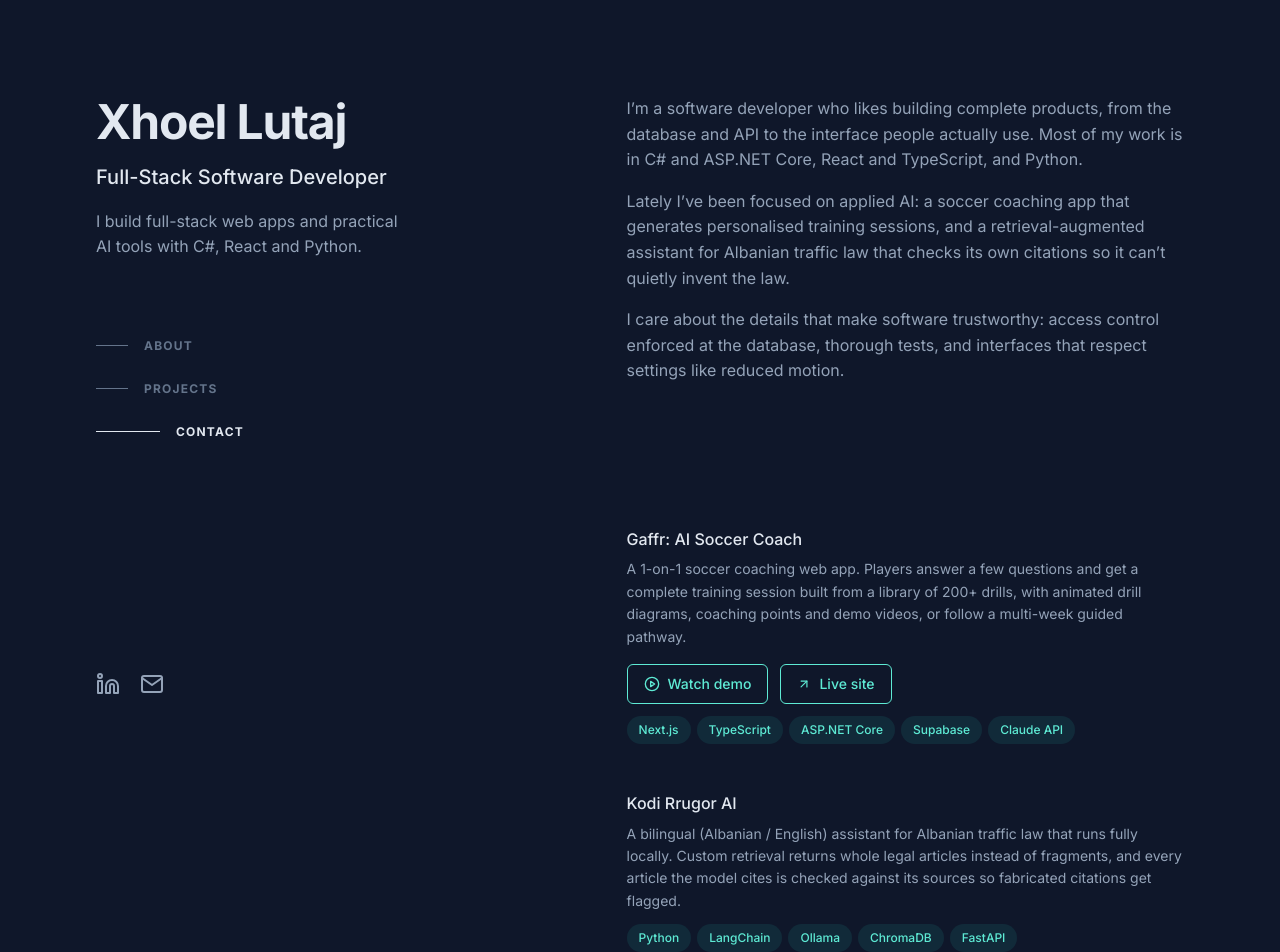
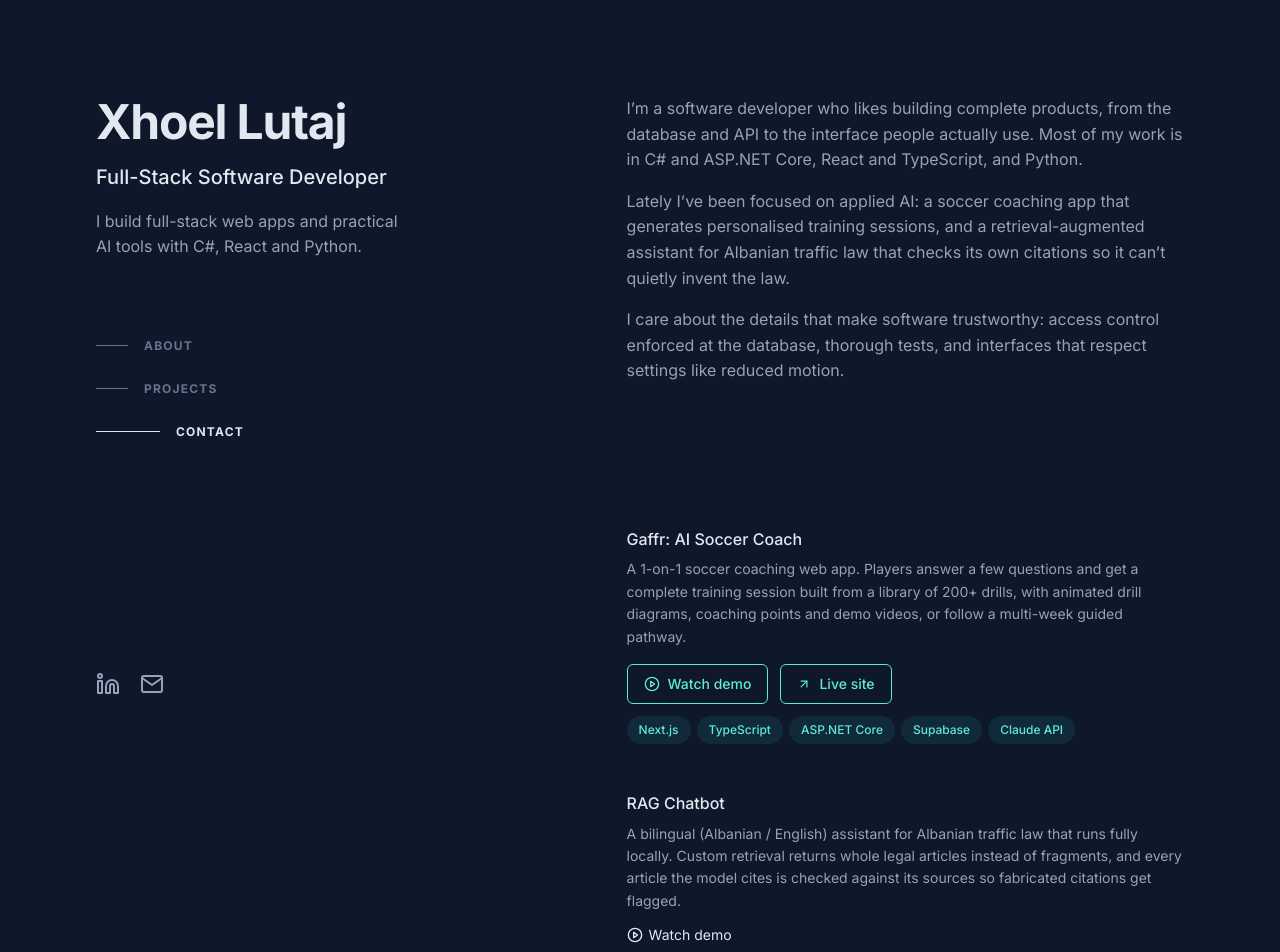
Before and after one commit to xhoelutaj/portfolio, a React (Vite) app: page / in a window 1280 px wide. Shown: the top 952 px of the page. Built offline with nearby package versions, Linux system fonts and the light colour scheme.

Commit message:
Rename Kodi Rrugor AI to RAG Chatbot and add its demo video
Co-Authored-By: Claude Opus 5.5 <noreply@anthropic.com>
Claude-Session: https://claude.ai/code/session_01Rj2d9hMuBBj9hA9t89JDec

```diff
--- a/src/data.js
+++ b/src/data.js
@@ -45,11 +45,11 @@ export const projects = [
     video: 'https://youtu.be/usqNym1Psjs',
   },
   {
-    title: 'Kodi Rrugor AI',
+    title: 'RAG Chatbot',
     description:
       'A bilingual (Albanian / English) assistant for Albanian traffic law that runs fully locally. Custom retrieval returns whole legal articles instead of fragments, and every article the model cites is checked against its sources so fabricated citations get flagged.',
     tech: ['Python', 'LangChain', 'Ollama', 'ChromaDB', 'FastAPI'],
-    video: null,
+    video: 'https://youtu.be/WogTYXc_YiI',
   },
   {
     title: 'ContactsBook',
```
